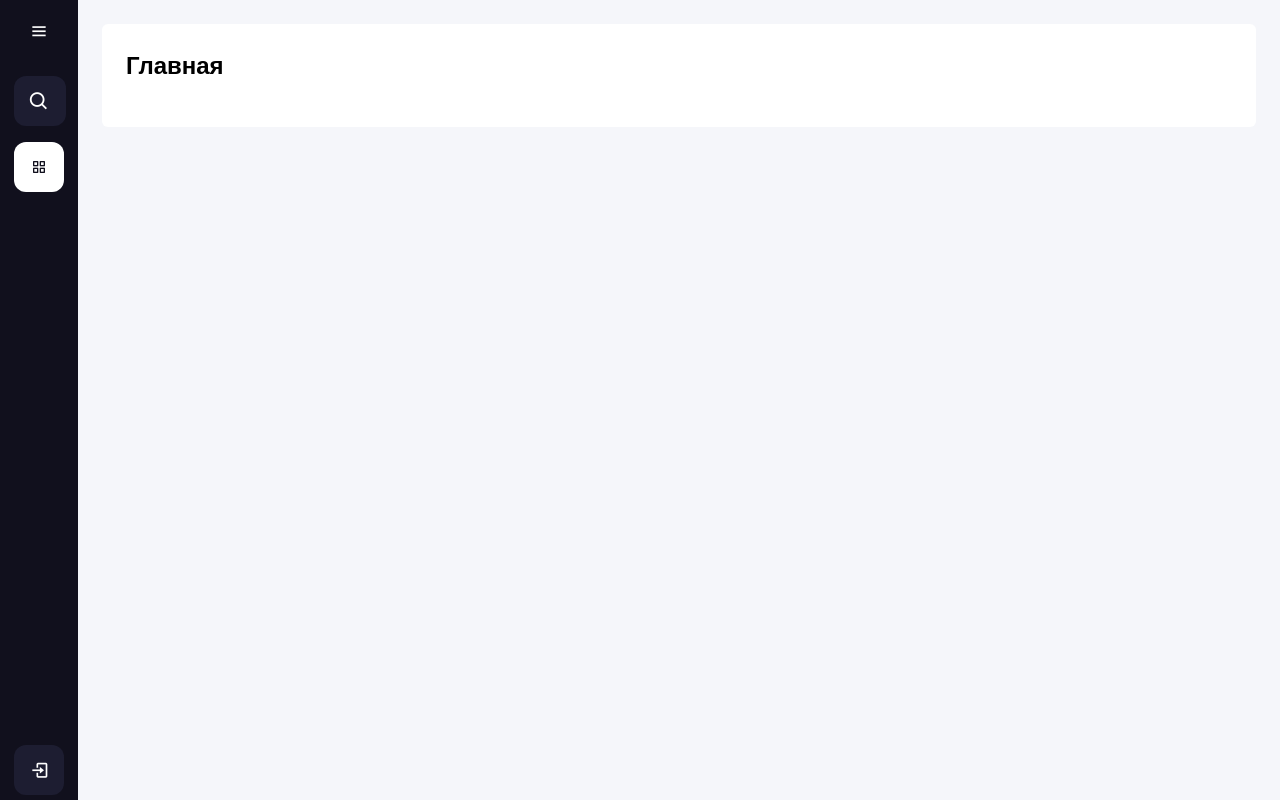
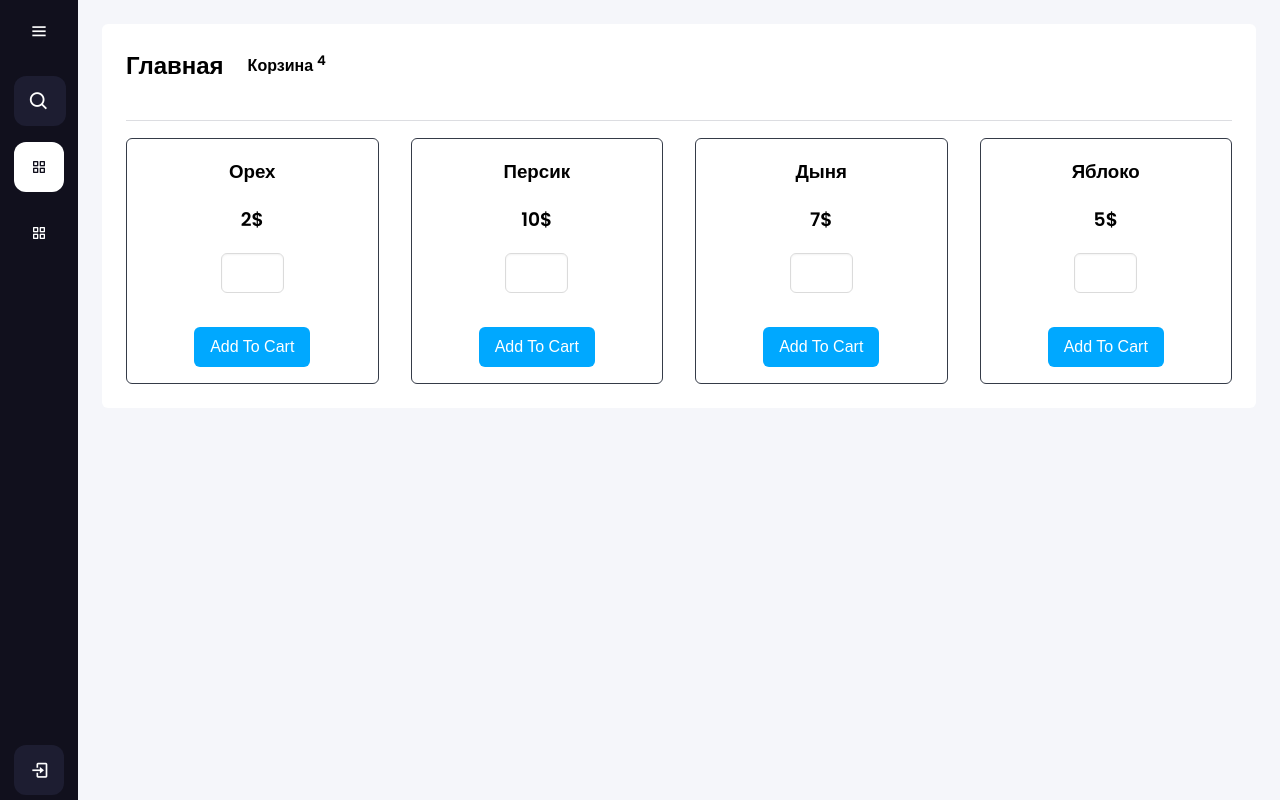
Before and after one commit to khamraevamir/test-template, a Django app: page / in a window 1280 px wide. Run offline with Django 4.2, Linux system fonts and the light colour scheme; data comes from the database, SQL or seed files in the repository; both versions use the stored data as it was after the commit; parts of the project's set-up code (start-up, migrations or seed data) failed here and were passed over.

Commit message:
ajax is finished

```diff
--- a/demo/app/admin.py
+++ b/demo/app/admin.py
@@ -1 +1,5 @@
 from django.contrib import admin
+from . models import Cart, Product
+
+admin.site.register(Product)
+admin.site.register(Cart)
--- a/demo/app/models.py
+++ b/demo/app/models.py
@@ -13,3 +13,15 @@ class Product(models.Model):
 
     def __str__(self) :
         return self.name
+
+
+class Cart(models.Model):
+    product = models.ForeignKey(Product, on_delete=models.CASCADE, verbose_name='Product', related_name='cart_products')
+    quantity = models.IntegerField('Quantity', default=0)
+
+    class Meta:
+        verbose_name = 'Cart'
+        verbose_name_plural = "Cart"
+
+    def __str__(self) :
+        return self.product.name
--- a/demo/app/static/js/ajax.js
+++ b/demo/app/static/js/ajax.js
@@ -1,22 +1,36 @@
 $(function(){
-    $('.').on('click', function() {
+    $('.addToCart').on('click', function() {
+        let btn = $(this)
         let token = $('[name = csrfmiddlewaretoken').val()
         let url = $(this).attr('data-url')
+        let id = $(this).attr('data-id')
+        let quantity = $(this).parent().find('input').val()
 
+        if(quantity == ''){
+            alert('Plese field the blank')
+        } else{
             $.ajax({
                 url:url,
                 type:'POST',
+                data:{id, quantity},
                 headers:{
                     'X-CSRFToken':token
                 },
+
+
                 success: (data)=>{
-                $('.parent').load( ' .child ')
+                    $('.cart_quant').load( ' .cart_quant_val ')
+                    alert(data)
+                    console.log(data)
 
+                    btn.parent().find('input').val('')
                 },
 
                 error: (msg)=> {
                     console.log(msg)
                 }
             })
+        }
+
     })
 })
--- a/demo/app/templates/base.html
+++ b/demo/app/templates/base.html
@@ -44,6 +44,13 @@
                 </a>
                 <span class="tooltip">Главная</span>
             </li>
+            <li class="mt-3">
+                <a href="{% url 'cartItem' %}" class="{% if request.path == '/cart' %} bg-white text-dark-ocean {% endif %}">
+                    <i class='bx bx-grid-alt'></i>
+                    <span class="links_name">Корзина</span>
+                </a>
+                <span class="tooltip">Корзина</span>
+            </li>
 
 
            {% if user.is_authenticated %}
@@ -87,10 +94,10 @@
 
     {% endblock %}
     </div>
+    <script src="https://code.jquery.com/jquery-3.5.1.min.js"   integrity="sha256-9/aliU8dGd2tb6OSsuzixeV4y/faTqgFtohetphbbj0=" crossorigin="anonymous"></script>
 
     <script type="text/javascript" src="{% static 'js/script.js' %}"></script>
     <script type="text/javascript" src="{% static 'js/index.js' %}"></script>
     <script type="text/javascript" src="{% static 'js/ajax.js' %}"></script>
-    <script src="https://code.jquery.com/jquery-3.5.1.min.js"   integrity="sha256-9/aliU8dGd2tb6OSsuzixeV4y/faTqgFtohetphbbj0=" crossorigin="anonymous"></script>
 </body>
 </html>
--- a/demo/app/templates/pages/index.html
+++ b/demo/app/templates/pages/index.html
@@ -7,9 +7,28 @@
 
   <div class="bg-light p-4 px-sm-3 min-vh-100">
       <div class="bg-white  p-4 rounded-1">
-         <h2 class="mt-0">Главная</h2>
+         <div class="d-flex align-items-center">
+            <h2 class="mt-0 mr-4">Главная</h2>
+            <h4 class="mt-0">Корзина
+               <sup class="cart_quant">
+                  <span class="cart_quant_val">{{cart.count}}</span>
+               </sup>
+            </h4>
+         </div>
+         <div class="hr-dark-light"></div>
 
+         <div class="grid-4 gap-2">
+            {% for product in products %}
+               <div class="rounded-1 border-night box d-flex flex-column align-items-center justify-content-center">
+                  <h3>{{product.name}}</h3>
+                  <h3 class="mt-0">{{product.price}}$</h3>
+                  <input class="input w-25" type="number">
+                  <div class="hr-dark-light"></div>
+                  <button data-url="{% url 'addToCart' %}" data-id="{{product.id}}" class="addToCart btn btn-blue rounded-1 mb-3">Add To Cart</button>
 
+               </div>
+            {% endfor %}
+         </div>
       </div>
 
 
--- a/demo/app/urls.py
+++ b/demo/app/urls.py
@@ -8,6 +8,9 @@ urlpatterns = [
     path('sign-out/', views.sign_out, name='sign_out'),
     path('sign-up/', views.sign_up, name='sign_up'),
 
+    path('cart/', views.cartItem, name='cartItem'),
+    path('addToCart/', views.addToCart, name='addToCart'),
+
     # Settings
     path('settings/', views.settings, name='settings'),
     path('user-data/', views.user_data, name='user_data'),
--- a/demo/app/views.py
+++ b/demo/app/views.py
@@ -1,12 +1,42 @@
+from statistics import quantiles
 from django.shortcuts import render, redirect
 from django.contrib.auth import authenticate, login, logout
 from users.forms import CustomUserCreationForm
 from django.http import HttpResponse
 from django.core.exceptions import ValidationError
 from users.forms import CustomUserCreationForm
+from . models import Product, Cart
+from django.views.decorators.csrf import csrf_exempt
 
 def index(request):
-    return render(request, 'pages/index.html')
+    products = Product.objects.order_by('-id')
+    cart = Cart.objects.all()
+    return render(request, 'pages/index.html', {'products':products, 'cart':cart})
+
+
+def cartItem(request):
+    cart = Cart.objects.order_by('-id')
+    return render(request, 'pages/cart.html', {'cart':cart})
+
+
+@csrf_exempt
+def addToCart(request):
+    product_id = request.POST.get('id')
+    quantity = int(request.POST.get('quantity'))
+    product = Product.objects.get(id=product_id)
+    if Cart.objects.filter(product=product).exists():
+        cartItem = Cart.objects.get(product=product)
+        cartItem.quantity = cartItem.quantity + quantity
+        cartItem.save()
+
+        return HttpResponse(product.name + ' added')
+    else:
+        cartItem = Cart()
+        cartItem.product = product
+        cartItem.quantity = quantity
+        cartItem.save()
+
+        return HttpResponse(product.name + ' new')
 
 
 def sign_in(request):
```
Also changed, not shown: demo/app/templates/pages/cart.html (added, +33 -0 lines), demo/app/migrations/0002_cart.py (added), demo/db.sqlite3. Lines whose indentation alone changed are shown as unchanged.
